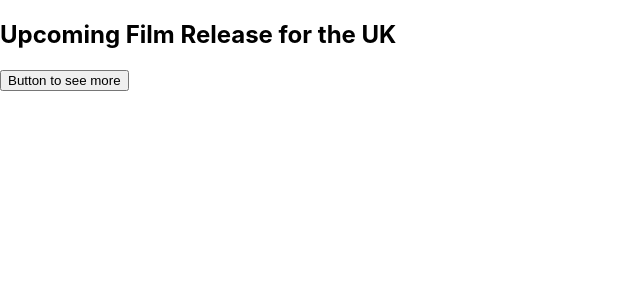
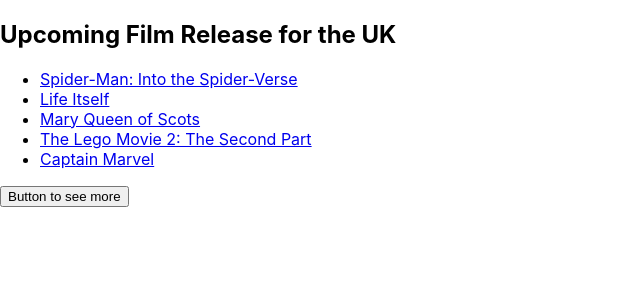
Before and after one commit to 19Miller96/imdb_lab_hw, a React (Create React App) app: page / in a window 1280 px wide. Shown: the top 300 px of the page, without its empty margins (0-640 px from the left). Built offline with nearby package versions, Linux system fonts and the light colour scheme.

Commit message:
updated to create nodes to use the  incomming prop array

```diff
--- a/src/components/FilmList.js
+++ b/src/components/FilmList.js
@@ -1,13 +1,18 @@
 import React from 'react';
 import Film from './Film.js';
 
-const FilmList = () => {
+const FilmList = ({ films }) => {
+	const filmNodes = films.map((film) => {
+		return (
+			<li>
+				<Film name={film.name} key={film.id} url={film.url}></Film>
+			</li>
+		);
+	});
+
 	return (
 		<>
-			<Film></Film>
-			<Film></Film>
-			<Film></Film>
-			<Film></Film>
+			<uL>{filmNodes}</uL>
 		</>
 	);
 };
```
